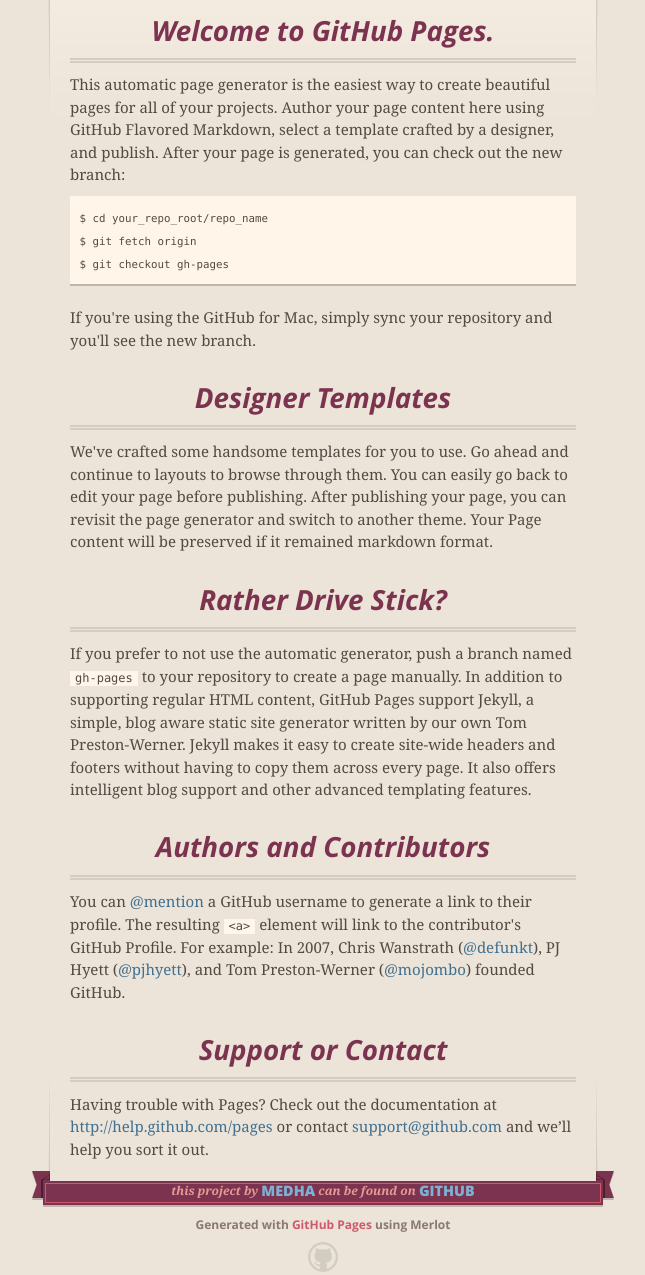
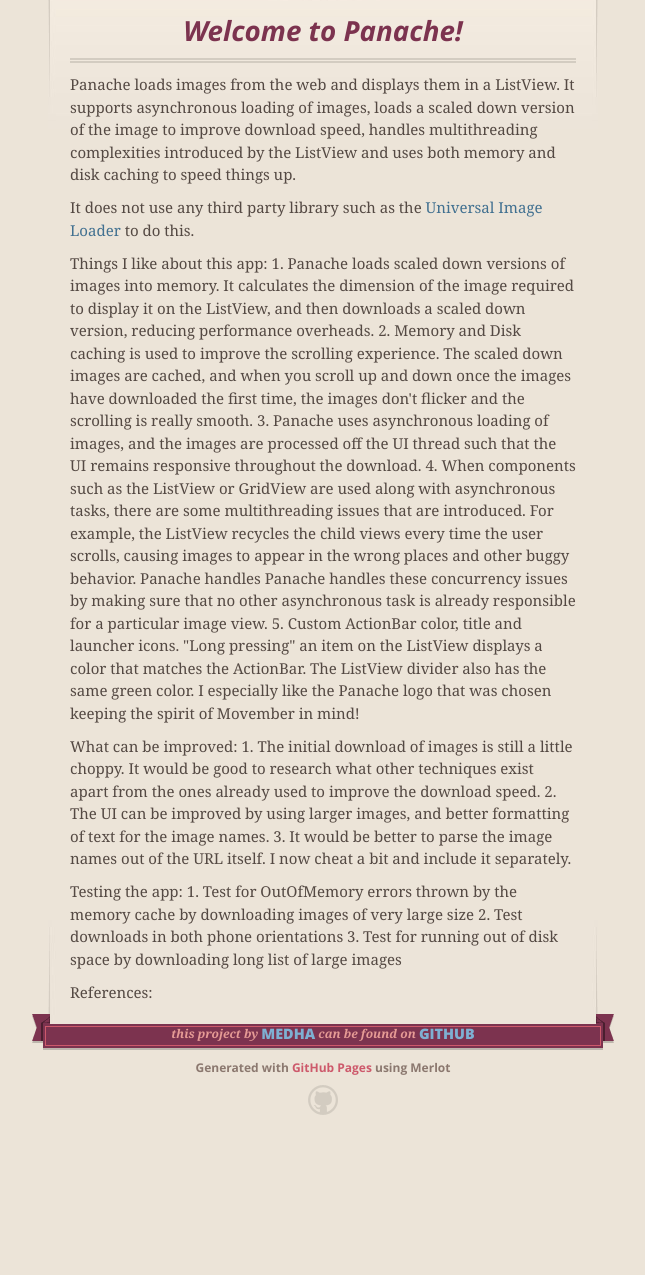
Before and after one commit to medha/Panache, a plain HTML site: page index.html in a window 1280 px wide. Shown: the part 216-1491 px from the top of the page, without its empty margins (317-962 px from the left). After the commit the page ends 1371 px from the top, so only its background shows below. Drawn offline with nearby package versions, Linux system fonts and the light colour scheme.

```diff
--- a/index.html
+++ b/index.html
@@ -47,36 +47,34 @@
 
       <section id="main_content">
         <h3>
-<a name="welcome-to-github-pages" class="anchor" href="#welcome-to-github-pages"><span class="octicon octicon-link"></span></a>Welcome to GitHub Pages.</h3>
+<a name="welcome-to-panache" class="anchor" href="#welcome-to-panache"><span class="octicon octicon-link"></span></a>Welcome to Panache!</h3>
 
-<p>This automatic page generator is the easiest way to create beautiful pages for all of your projects. Author your page content here using GitHub Flavored Markdown, select a template crafted by a designer, and publish. After your page is generated, you can check out the new branch:</p>
+<p>Panache loads images from the web and displays them in a ListView. It supports asynchronous loading of images, loads a scaled down version of the image to improve download speed, handles multithreading complexities introduced by the ListView and uses both memory and disk caching to speed things up.</p>
 
-<pre><code>$ cd your_repo_root/repo_name
-$ git fetch origin
-$ git checkout gh-pages
-</code></pre>
+<p>It does not use any third party library such as the <a href="https://github.com/nostra13/Android-Universal-Image-Loader">Universal Image Loader</a> to do this. </p>
 
-<p>If you're using the GitHub for Mac, simply sync your repository and you'll see the new branch.</p>
+<p>Things I like about this app:
+1. Panache loads scaled down versions of images into memory. It calculates the dimension of the image required to display it on the ListView, and then downloads a scaled down version, reducing performance overheads.
+2. Memory and Disk caching is used to improve the scrolling experience. The scaled down images are cached, and when you scroll up and down once the images have downloaded the first time, the images don't flicker and the scrolling is really smooth.
+3. Panache uses asynchronous loading of images, and the images are processed off the UI thread such that the UI remains responsive throughout the download.
+4. When components such as the ListView or GridView are used along with asynchronous tasks, there are some multithreading issues that are introduced. For example, the ListView recycles the child views every time the user scrolls, causing images to appear in the wrong places and other buggy behavior. Panache handles Panache handles these concurrency issues by making sure that no other asynchronous task is already responsible for a particular image view.
+5. Custom ActionBar color, title and launcher icons. "Long pressing" an item on the ListView displays a color that matches the ActionBar. The ListView divider also has the same green color. I especially like the Panache logo that was chosen keeping the spirit of Movember in mind!</p>
 
-<h3>
-<a name="designer-templates" class="anchor" href="#designer-templates"><span class="octicon octicon-link"></span></a>Designer Templates</h3>
+<p>What can be improved:
+1. The initial download of images is still a little choppy. It would be good to research what other techniques exist apart from the ones already used to improve the download speed.
+2. The UI can be improved by using larger images, and better formatting of text for the image names.
+3. It would be better to parse the image names out of the URL itself. I now cheat a bit and include it separately.</p>
 
-<p>We've crafted some handsome templates for you to use. Go ahead and continue to layouts to browse through them. You can easily go back to edit your page before publishing. After publishing your page, you can revisit the page generator and switch to another theme. Your Page content will be preserved if it remained markdown format.</p>
+<p>Testing the app:
+1. Test for OutOfMemory errors thrown by the memory cache by downloading images of very large size
+2. Test downloads in both phone orientations
+3. Test for running out of disk space by downloading long list of large images</p>
 
-<h3>
-<a name="rather-drive-stick" class="anchor" href="#rather-drive-stick"><span class="octicon octicon-link"></span></a>Rather Drive Stick?</h3>
+<p>References: </p>
 
-<p>If you prefer to not use the automatic generator, push a branch named <code>gh-pages</code> to your repository to create a page manually. In addition to supporting regular HTML content, GitHub Pages support Jekyll, a simple, blog aware static site generator written by our own Tom Preston-Werner. Jekyll makes it easy to create site-wide headers and footers without having to copy them across every page. It also offers intelligent blog support and other advanced templating features.</p>
-
-<h3>
-<a name="authors-and-contributors" class="anchor" href="#authors-and-contributors"><span class="octicon octicon-link"></span></a>Authors and Contributors</h3>
-
-<p>You can <a href="https://github.com/blog/821" class="user-mention">@mention</a> a GitHub username to generate a link to their profile. The resulting <code>&lt;a&gt;</code> element will link to the contributor's GitHub Profile. For example: In 2007, Chris Wanstrath (<a href="https://github.com/defunkt" class="user-mention">@defunkt</a>), PJ Hyett (<a href="https://github.com/pjhyett" class="user-mention">@pjhyett</a>), and Tom Preston-Werner (<a href="https://github.com/mojombo" class="user-mention">@mojombo</a>) founded GitHub.</p>
-
-<h3>
-<a name="support-or-contact" class="anchor" href="#support-or-contact"><span class="octicon octicon-link"></span></a>Support or Contact</h3>
-
-<p>Having trouble with Pages? Check out the documentation at <a href="http://help.github.com/pages">http://help.github.com/pages</a> or contact <a href="mailto:support@github.com">support@github.com</a> and we’ll help you sort it out.</p>
+<ul>
+<li>
+</ul>
       </section>
 
       <footer>
```
Also changed, not shown: params.json (+1 -1 lines).
